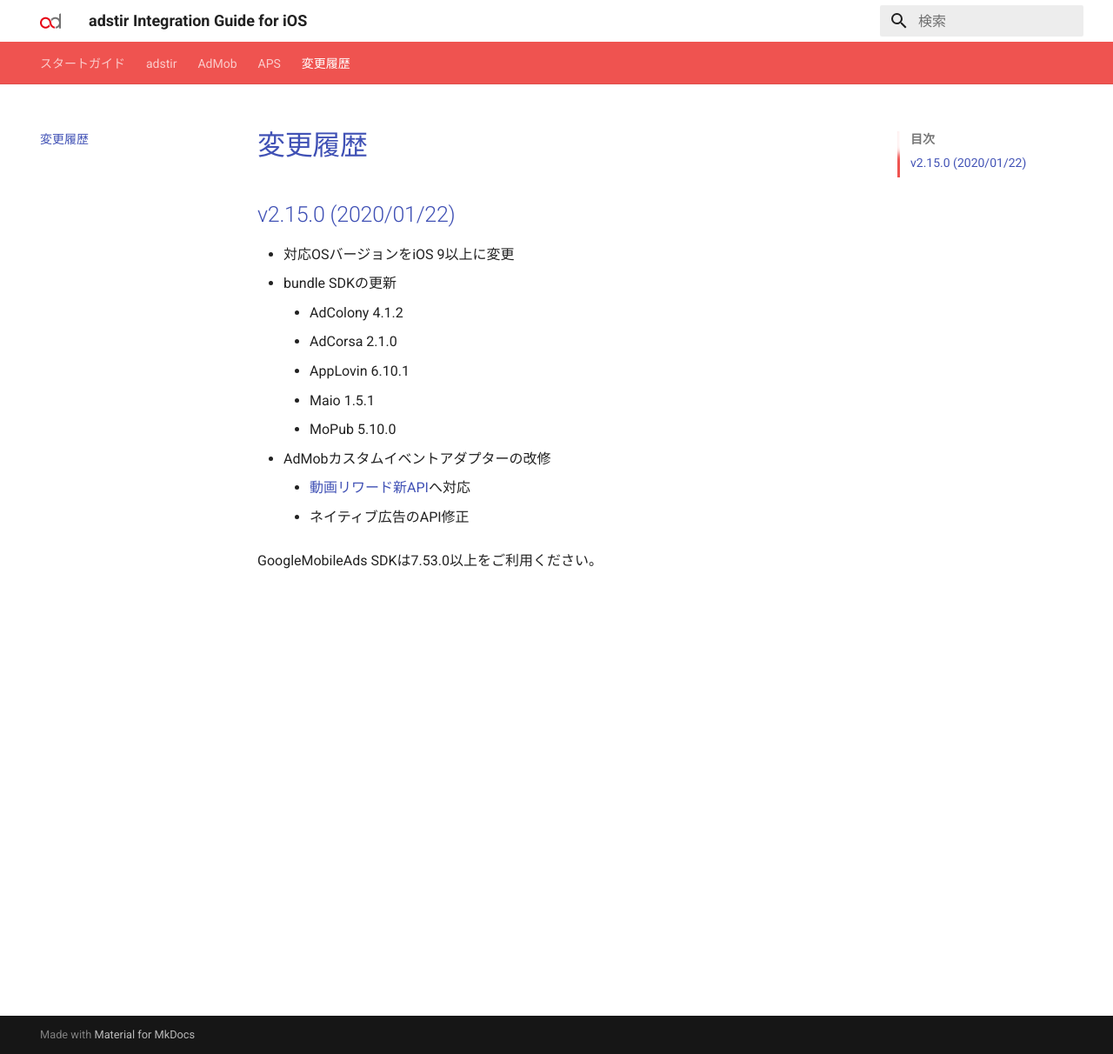
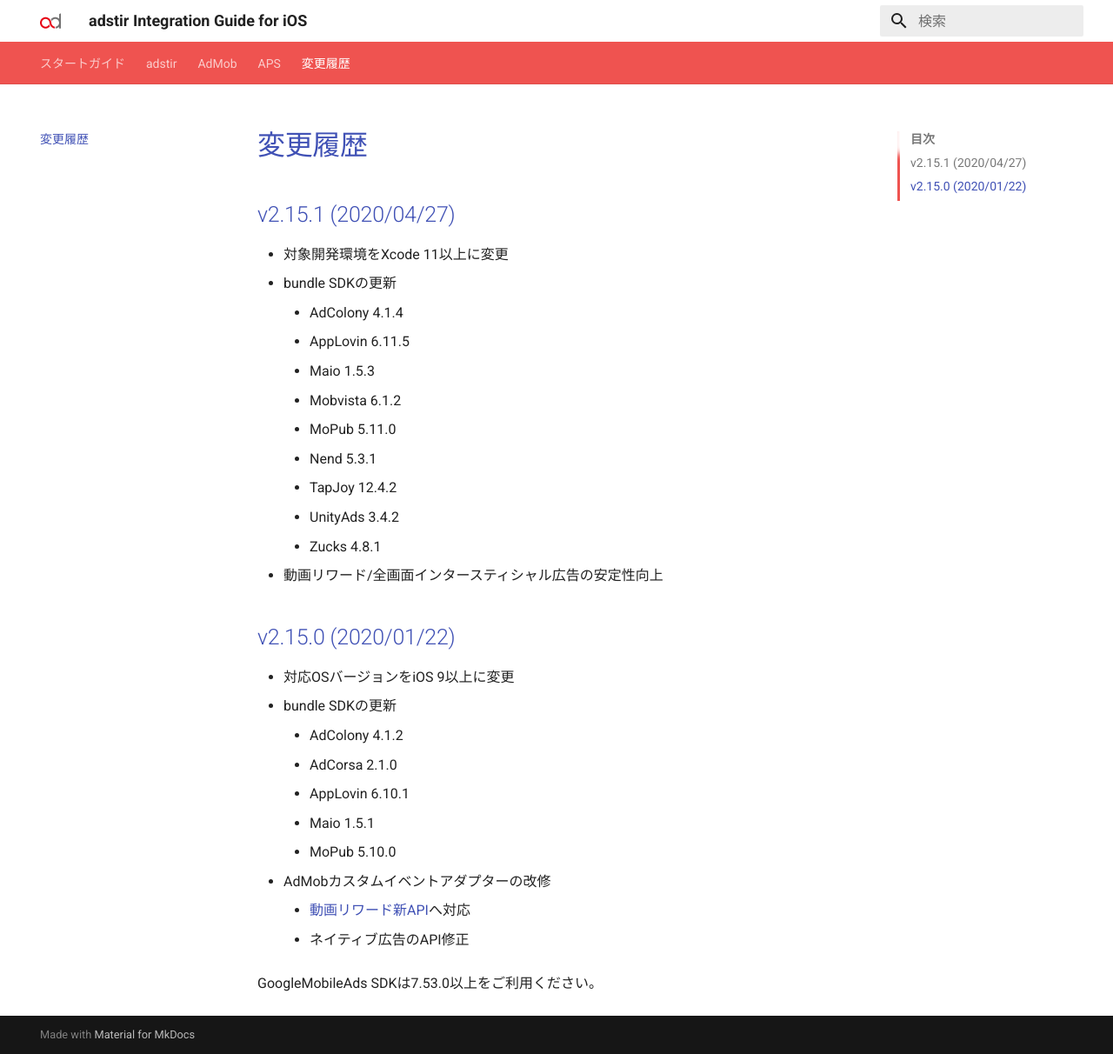
Before and after one commit to united-adstir/ios-sdk-docs, an MkDocs documentation site: the page built from docs/changelog.md, in a window 1280 px wide and 1212 px high. Shown: the whole window at 87% size. Built offline with MkDocs 1.6.1 and Material for MkDocs 9.7.7, drawn with Linux system fonts in a browser that asks for light colours.

Commit message:
iOS SDK 2.15.1

```diff
--- a/docs/adstir/index.md
+++ b/docs/adstir/index.md
@@ -9,7 +9,7 @@
 ## 前提条件
 
 * iOS 9以上
-* Xcode 9.1以上
+* Xcode 11以上
 
 ## プロジェクトへSDKを組み込む
 
--- a/docs/changelog.md
+++ b/docs/changelog.md
@@ -1,4 +1,19 @@
 # 変更履歴
+
+## v2.15.1 (2020/04/27)
+
+* 対象開発環境をXcode 11以上に変更
+* bundle SDKの更新
+    * AdColony 4.1.4
+    * AppLovin 6.11.5
+    * Maio 1.5.3
+    * Mobvista 6.1.2
+    * MoPub 5.11.0
+    * Nend 5.3.1
+    * TapJoy 12.4.2
+    * UnityAds 3.4.2
+    * Zucks 4.8.1
+* 動画リワード/全画面インタースティシャル広告の安定性向上
 
 ## v2.15.0 (2020/01/22)
 
--- a/mkdocs.yml
+++ b/mkdocs.yml
@@ -19,21 +19,20 @@
   language: 'jp'
   config:
     version:
-      adstir: 2.14.7
-      adcolony: 4.1.2
+      adstir: 2.15.1
+      adcolony: 4.1.4
       adcorsa: 2.1.0
-      applovin: 6.10.1
-      facebook: 5.6.0
+      applovin: 6.11.5
       imobile: 2.0.20
-      maio: 1.5.1
-      mobvista: 5.7.1
-      mopub: 5.10.0
-      nend: 5.3.0
-      tapjoy: 12.3.4
+      maio: 1.5.3
+      mobvista: 6.1.2
+      mopub: 5.11.0
+      nend: 5.3.1
+      tapjoy: 12.4.2
       tiktok: 2.4.6.7
-      unityads: 3.3.0
-      zucks: 4.6.1
-      facebook: 5.6.0
+      unityads: 3.4.2
+      zucks: 4.8.1
+      facebook: 5.8.0
     sample_url: 'https://dl.ad-stir.com/sample/AdstirAdsSdkiOS-2.15.0-SampleApp.zip'
 
 # CSSの設定
```
Also changed, not shown: docs/admob/index.md (+1 -1 lines).
